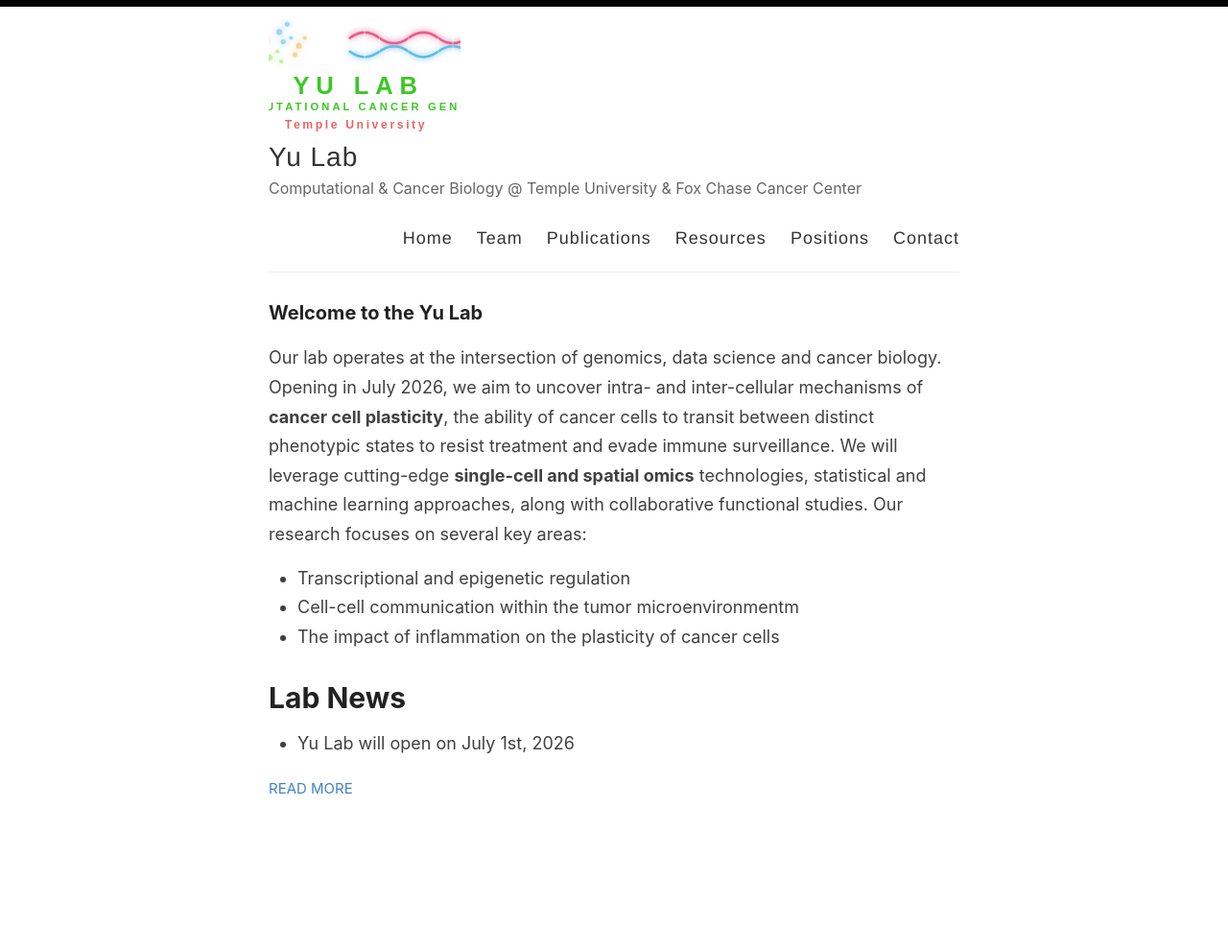
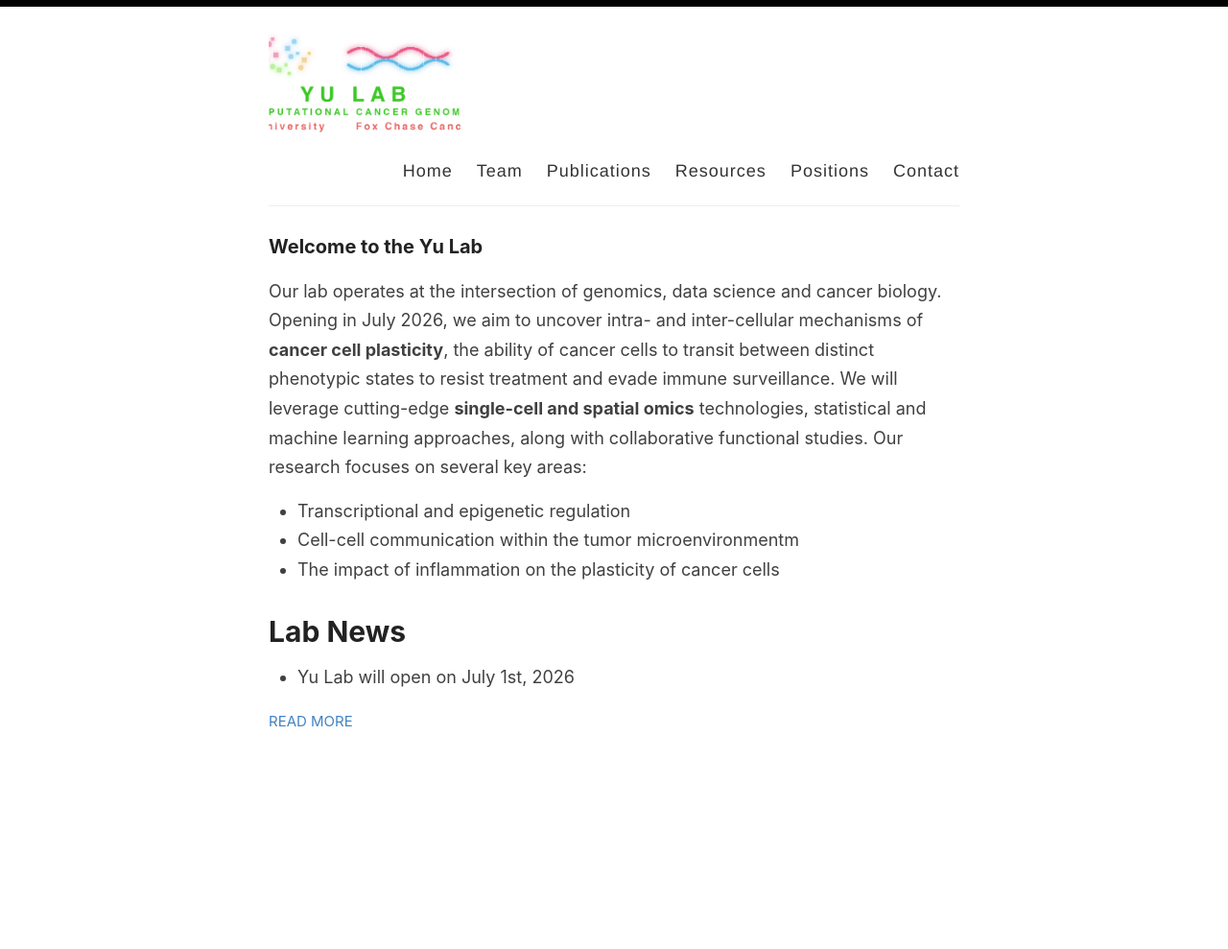
Before and after one commit to wbaopaul/wbaopaul.github.io, a Jekyll site: the page built from index.html, in a window 1280 px wide. Shown: the whole page at 96% size. Built offline with Jekyll 4.4.1, drawn with Linux system fonts in a browser that asks for light colours; the list of posts is cut into pages by our own code; after the commit the page ends 919 px from its top, so only the background shows below that.

Commit message:
big logo

```diff
--- a/_config.yml
+++ b/_config.yml
@@ -3,16 +3,16 @@
 #
 
 # Name of your site (displayed in the header)
-name: Yu Lab
+#name: Yu Lab
 
 # Name of the author
-author: Wenbao Yu
+#author: Wenbao Yu
 
 # Short bio or description (displayed in the header)
-description: Computational & Cancer Biology @ Temple University & Fox Chase Cancer Center
+#description: Computational & Cancer Biology @ Temple University & Fox Chase Cancer Center
 
 # URL of your avatar or profile pic (you could use your GitHub profile pic)
-avatar: /images/yu_lab_logo.svg
+avatar: /images/yu_lab_logo.png
 
 #
 # Flags below are optional
```
Also changed, not shown: images/yu_lab_logo.png (added), images/yu_lab_logo.svg (deleted).
